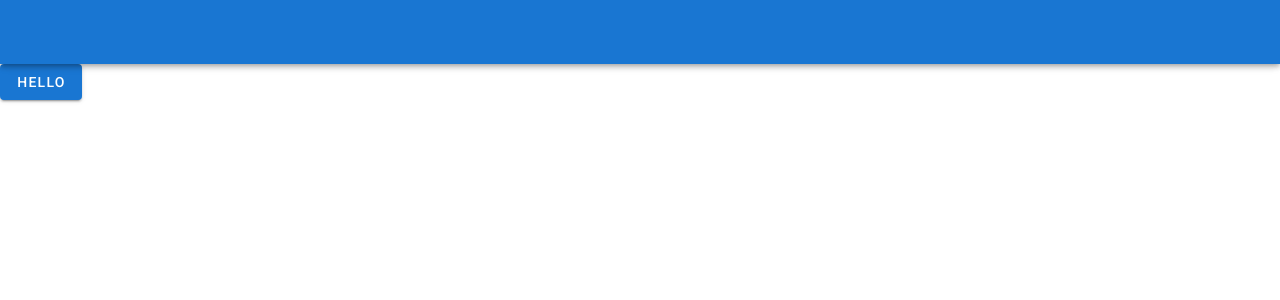
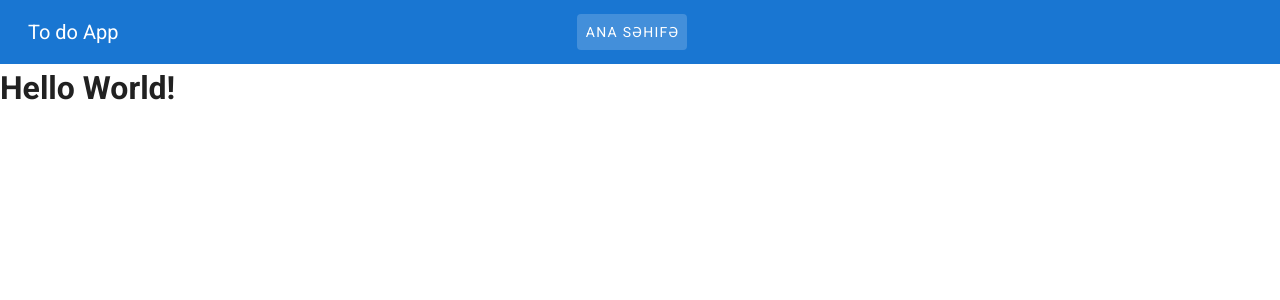
Before and after one commit to nicatdursunlu/digital-umbrella-task, a Vue app: page / in a window 1280 px wide. Shown: the top 300 px of the page. Built offline with nearby package versions, Linux system fonts and the light colour scheme.

Commit message:
Add AppHeader and routes

```diff
--- a/src/App.vue
+++ b/src/App.vue
@@ -1,17 +1,11 @@
 <template>
   <v-app>
-    <v-app-bar app color="primary" dark> </v-app-bar>
-
-    <v-main>
-      <v-btn color="primary">Hello</v-btn>
-    </v-main>
+    <router-view></router-view>
   </v-app>
 </template>
 
 <script>
 export default {
-  name: 'App',
-  components: {},
-  data: () => ({})
+  name: 'App'
 }
 </script>
--- a/src/main.js
+++ b/src/main.js
@@ -1,10 +1,12 @@
 import Vue from 'vue'
 import App from './App.vue'
 import vuetify from './plugins/vuetify'
+import router from './router'
 
 Vue.config.productionTip = false
 
 new Vue({
+  router,
   vuetify,
   render: (h) => h(App)
 }).$mount('#app')
--- /dev/null
+++ b/src/router/routes.js
@@ -0,0 +1,26 @@
+const Layout = () => import('@/shared/Layout/index.vue')
+const Home = () => import('@/views/Home/index.vue')
+
+const routes = [
+  {
+    path: '/',
+    component: Layout,
+    meta: {
+      requiresAuth: true,
+      isOnlyPublic: false
+    },
+    children: [
+      {
+        path: '/',
+        component: Home,
+        name: 'Home',
+        meta: {
+          requiresAuth: true,
+          isOnlyPublic: false
+        }
+      }
+    ]
+  }
+]
+
+export default routes
--- /dev/null
+++ b/src/shared/Layout/components/AppHeader.vue
@@ -0,0 +1,25 @@
+<template>
+  <v-app-bar elevation="0" app color="primary" dark>
+    <v-container fluid>
+      <v-row align="center">
+        <v-col cols="2">
+          <v-toolbar-title>To do App</v-toolbar-title>
+        </v-col>
+        <v-col cols="8" align="center">
+          <v-btn
+            elevation="0"
+            text
+            class="mr-4 font-weight-regular px-2"
+            to="/"
+          >
+            Ana səhifə
+          </v-btn>
+        </v-col>
+      </v-row>
+    </v-container>
+  </v-app-bar>
+</template>
+
+<script>
+export default {}
+</script>
--- /dev/null
+++ b/src/shared/Layout/index.vue
@@ -0,0 +1,25 @@
+<template>
+  <v-app>
+    <AppHeader />
+    <v-main>
+      <router-view> </router-view>
+    </v-main>
+  </v-app>
+</template>
+
+<script>
+import AppHeader from './components/AppHeader.vue'
+
+export default {
+  components: {
+    AppHeader
+  }
+}
+</script>
+
+<style lang="scss">
+.a-sidebar {
+  max-height: 100vh;
+  overflow-y: auto;
+}
+</style>
--- /dev/null
+++ b/src/views/Home/index.vue
@@ -0,0 +1,13 @@
+<template>
+  <h1>{{ message }}</h1>
+</template>
+
+<script>
+export default {
+  data() {
+    return {
+      message: 'Hello World!'
+    }
+  }
+}
+</script>
```
Also changed, not shown: package.json (+5 -2 lines), src/router/index.js (added, +13 -0 lines), 1 other file (tests, documents, lock files or other folders).
